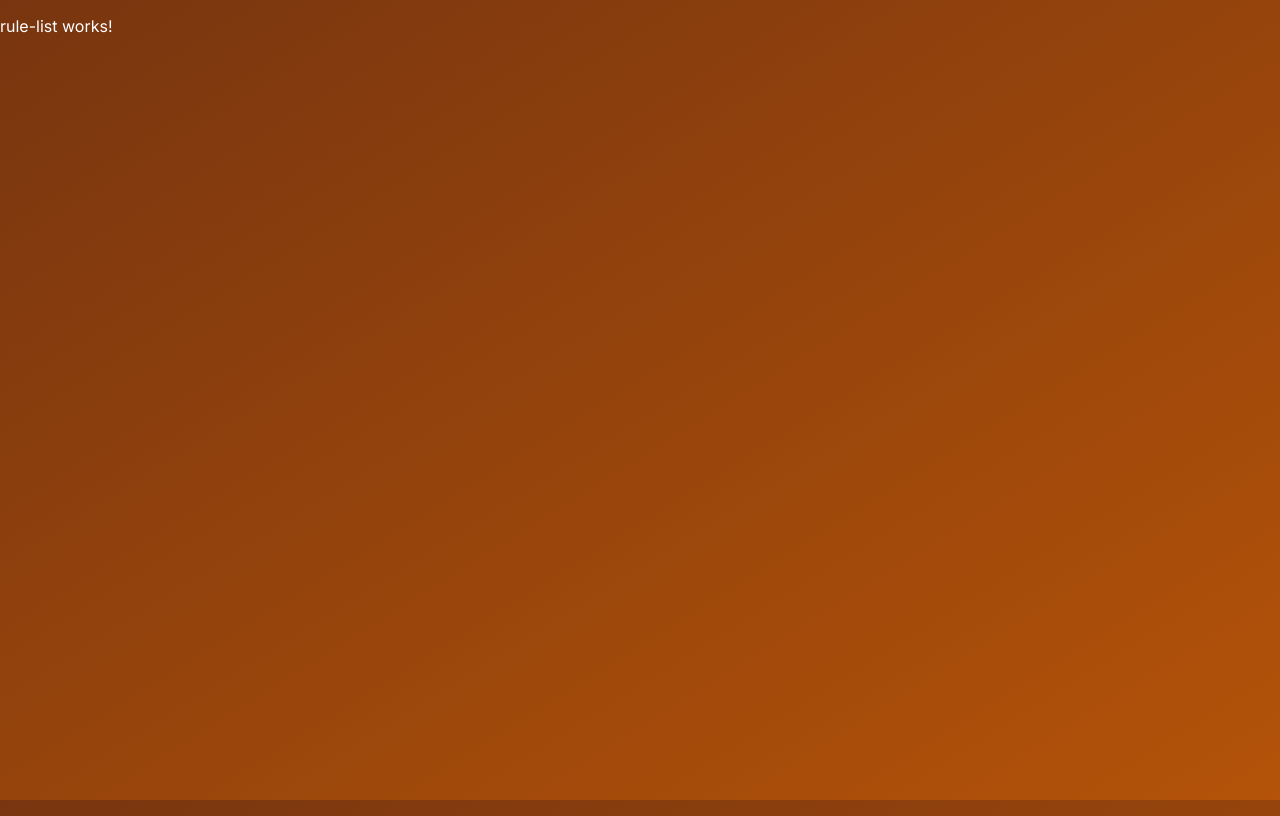
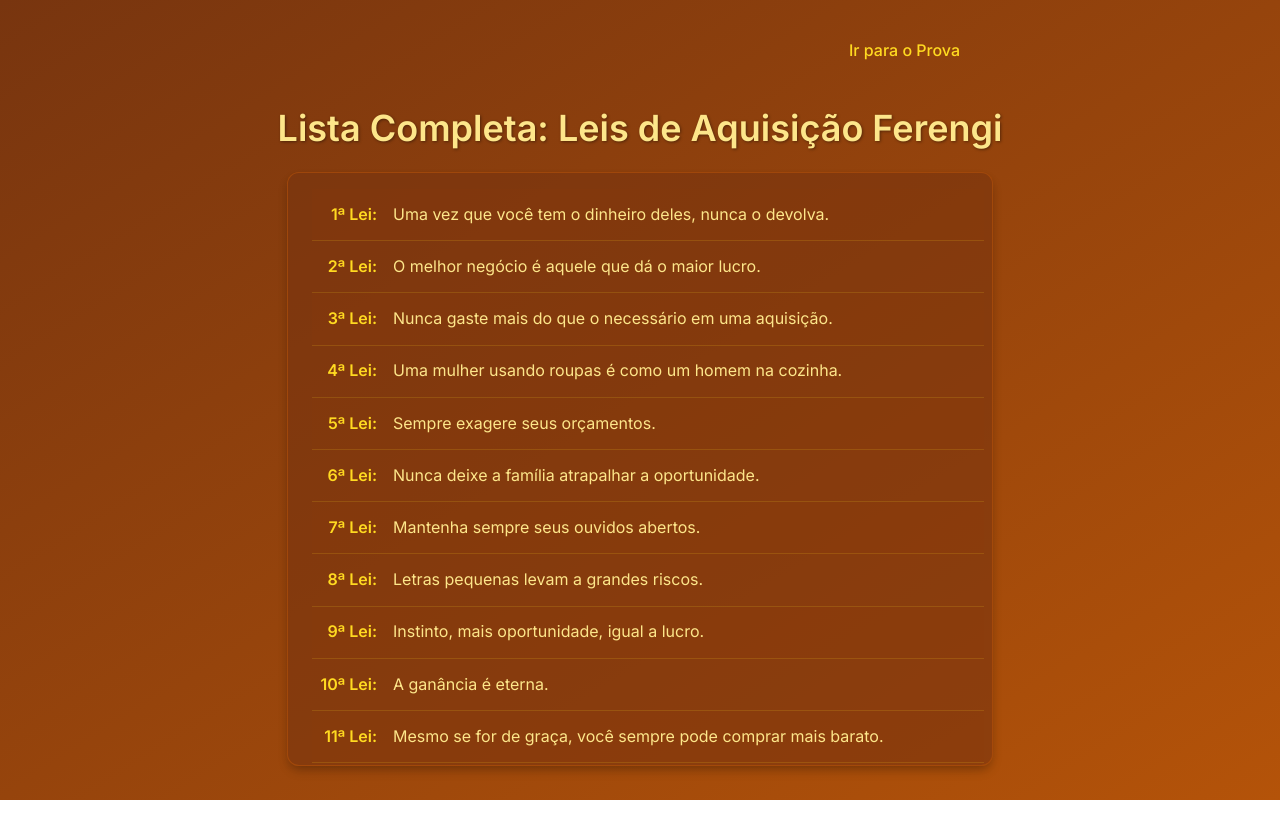
Before and after one commit to dev-araujo/ferengi-rules, an Angular app: page / in a window 1280 px wide. Built offline with nearby package versions, Linux system fonts and the light colour scheme.

Commit message:
feat: ferengi rules list

```diff
--- a/src/app/features/ferengi-rules/views/rule-list/rule-list.component.scss
+++ b/src/app/features/ferengi-rules/views/rule-list/rule-list.component.scss
@@ -1,3 +1,122 @@
-:host {
-  display: block;
+@use "../../../../../styles/colors.scss";
+
+.rules-list {
+  max-width: 1100px;
+  margin-left: auto;
+  margin-right: auto;
+  padding: 2rem;
+  display: flex;
+  flex-direction: column;
+  align-items: center;
+
+  &__nav {
+    width: 100%;
+    max-width: 42rem;
+    text-align: right;
+    margin-bottom: 1rem;
+
+    a {
+      color: colors.$gold-text;
+      text-decoration: none;
+      font-weight: 500;
+      padding: 0.5rem 1rem;
+      border-radius: 0.375rem;
+      transition: background-color 0.3s ease;
+      display: inline-block;
+
+      &:hover {
+        background-color: rgba(colors.$gold-text, 0.15);
+        color: colors.$amber-200;
+      }
+    }
+  }
+
+  &__title {
+    font-size: 2.25rem;
+    line-height: 2.5rem;
+    font-weight: 600;
+    text-align: center;
+    margin-bottom: 1.5rem;
+    color: colors.$amber-200;
+    text-shadow: 1px 1px 3px rgba(0, 0, 0, 0.4);
+  }
+
+  &__content {
+    background-color: rgba(colors.$amber-900, 0.6);
+    border-radius: 0.75rem;
+    box-shadow: 0 6px 12px -2px rgba(0, 0, 0, 0.2),
+      0 4px 8px -3px rgba(0, 0, 0, 0.15);
+    padding: 1rem 0.5rem 1rem 1.5rem;
+    margin-bottom: 1.5rem;
+    width: 100%;
+    max-width: 42rem;
+    border: 1px solid rgba(colors.$amber-700, 0.6);
+    overflow-y: auto;
+    max-height: 70vh;
+  }
+
+  &__list {
+    list-style: none;
+    padding-left: 0;
+    margin: 0;
+    color: colors.$amber-200;
+  }
+
+  &__item {
+    padding: 0.8rem 1rem 0.8rem 0;
+    line-height: 1.6;
+    border-bottom: 1px solid rgba(colors.$gold-text, 0.15);
+    transition: background-color 0.2s ease-in-out;
+    display: flex;
+    align-items: baseline;
+
+    &:nth-child(odd) {
+      background-color: rgba(colors.$amber-800, 0.1);
+    }
+
+    &:hover {
+      background-color: rgba(colors.$gold-text, 0.1);
+    }
+
+    &:last-child {
+      border-bottom: none;
+    }
+
+    strong {
+      flex-shrink: 0;
+      color: colors.$gold-text;
+      font-weight: 600;
+      margin-right: 1rem;
+      min-width: 65px;
+      display: inline-block;
+      text-align: right;
+    }
+  }
+
+  &__empty-message {
+    padding: 1.5rem 1rem;
+    line-height: 1.6;
+    font-style: italic;
+    text-align: center;
+    color: colors.$amber-400;
+  }
+
+  &__content::-webkit-scrollbar {
+    width: 8px;
+  }
+
+  &__content::-webkit-scrollbar-track {
+    background: rgba(colors.$amber-900, 0.3);
+    border-radius: 4px;
+  }
+
+  &__content::-webkit-scrollbar-thumb {
+    background-color: rgba(colors.$gold-text, 0.6);
+    border-radius: 4px;
+    border: 1px solid rgba(colors.$amber-900, 0.5);
+  }
+
+  &__content::-webkit-scrollbar-thumb:hover {
+    background-color: rgba(colors.$gold-text, 0.8);
+  }
 }
--- a/src/app/features/ferengi-rules/views/rule-list/rule-list.component.ts
+++ b/src/app/features/ferengi-rules/views/rule-list/rule-list.component.ts
@@ -1,10 +1,43 @@
-import { ChangeDetectionStrategy, Component } from '@angular/core';
+import { Component, OnInit, inject } from '@angular/core';
+import { RouterLink } from '@angular/router';
+import { Rule } from '../../models/ferengi-rules.model';
+import { FerengiRulesService } from '../../services/ferengi-rules.service';
 
 @Component({
-  selector: 'app-rule-list',
-  imports: [],
-  template: `<p>rule-list works!</p>`,
-  styleUrl: './rule-list.component.scss',
-  changeDetection: ChangeDetectionStrategy.OnPush,
+  selector: 'app-rules-list-view',
+  imports: [RouterLink],
+  template: `
+    <div class="rules-list">
+      <div class="rules-list__nav">
+        <a routerLink="/jogo">Ir para o Prova</a>
+      </div>
+
+      <h1 class="rules-list__title">
+        Lista Completa: Leis de Aquisição Ferengi
+      </h1>
+      <div class="rules-list__content">
+        <ul class="rules-list__list">
+          @for (rule of rules; track rule.number) {
+          <li class="rules-list__item">
+            <strong>{{ rule.number }}ª Lei:</strong> {{ rule.text }}
+          </li>
+          } @empty {
+          <li class="rules-list__empty-message">
+            Nenhuma lei encontrada. Carregando...
+          </li>
+          }
+        </ul>
+      </div>
+    </div>
+  `,
+  styleUrls: ['./rule-list.component.scss'],
 })
-export class RuleListComponent { }
+export class RuleListComponent implements OnInit {
+  private ferengiRulesService = inject(FerengiRulesService);
+
+  rules: Rule[] = [];
+
+  ngOnInit(): void {
+    this.rules = this.ferengiRulesService.getRules();
+  }
+}
--- a/src/styles/colors.scss
+++ b/src/styles/colors.scss
@@ -1,4 +1,5 @@
 $amber-900: #78350f;
+$amber-800: #92400e;
 $amber-700: #b45309;
 $amber-800-alpha-50: rgba(146, 64, 14, 0.5);
 $amber-700-alpha-50: rgba(180, 83, 9, 0.5);
@@ -7,8 +8,10 @@
 $amber-500: #f59e0b;
 $amber-600: #d97706;
 $amber-400: #fbbf24;
+
 $text-color: white;
 $text-color-dark: #374151;
+
 $gold-text: #ffda21;
 $green-correct-bg: rgba(52, 211, 153, 0.9);
 $red-incorrect-bg: rgba(248, 113, 113, 0.9);
--- a/src/styles/styles.scss
+++ b/src/styles/styles.scss
@@ -6,6 +6,7 @@
   height: 100%;
   margin: 0;
   padding: 0;
+  overflow-y: hidden;
 }
 
 body {
```
